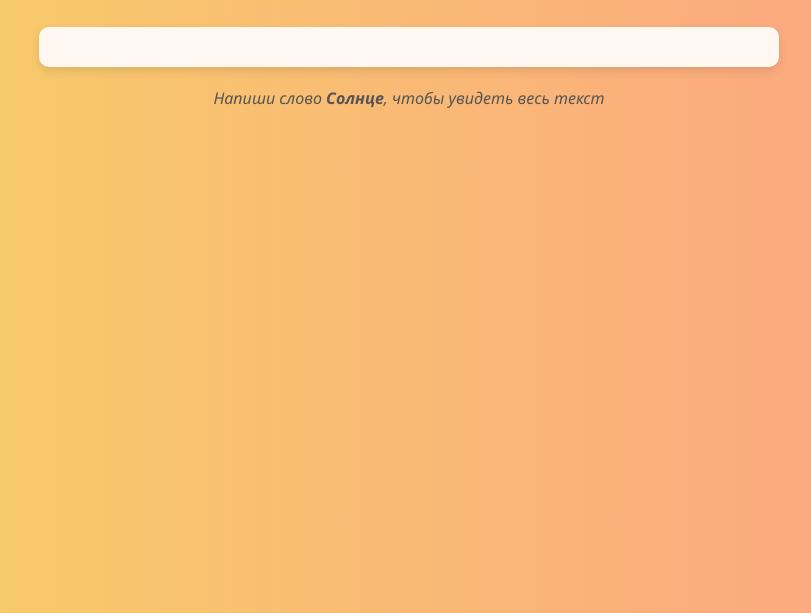
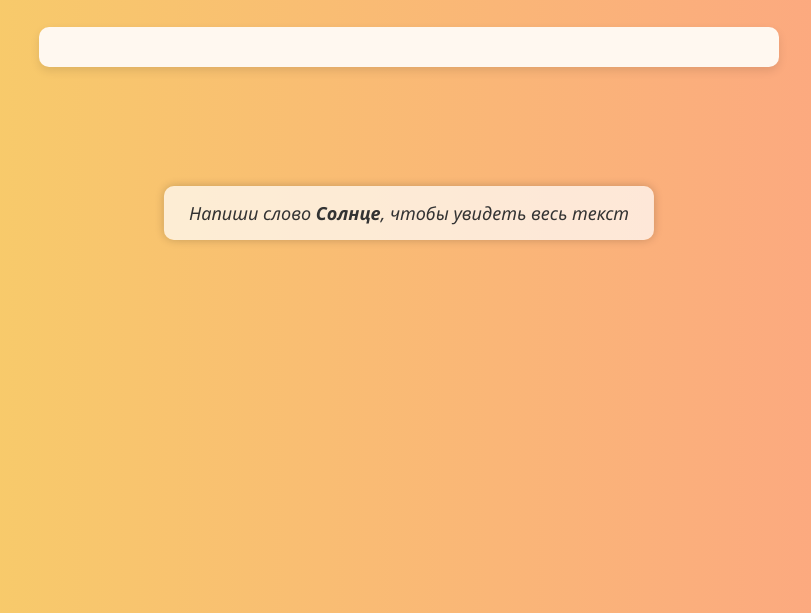
Before and after one commit to anchik52/K.Anuar, a plain HTML site: page index.html in a window 1280 px wide. Shown: the part 187-800 px from the top of the page, without its empty margins (231-1042 px from the left). Drawn offline with Linux system fonts and the light colour scheme.

Commit message:
Update index.html

```diff
--- a/index.html
+++ b/index.html
@@ -11,9 +11,11 @@
       text-align: center;
       padding: 50px;
     }
+
     h1 {
       color: #444;
     }
+
     input[type="text"] {
       padding: 10px;
       font-size: 16px;
@@ -21,6 +23,7 @@
       border-radius: 8px;
       border: 1px solid #ccc;
     }
+
     button {
       padding: 10px 20px;
       font-size: 16px;
@@ -31,9 +34,11 @@
       border-radius: 8px;
       cursor: pointer;
     }
+
     button:hover {
       background-color: #eb5e3d;
     }
+
     .result {
       margin-top: 30px;
       background-color: #fff8f0;
@@ -44,13 +49,23 @@
       margin-right: auto;
       box-shadow: 0 4px 10px rgba(0,0,0,0.1);
     }
+
     .highlight {
       font-weight: bold;
       color: #d9534f;
     }
-    .hint {
-      margin-top: 20px;
-      color: #555;
+
+    .hint-fixed {
+      position: absolute;
+      top: 50%;
+      left: 50%;
+      transform: translate(-50%, -50%);
+      font-size: 18px;
+      color: #333;
+      background-color: rgba(255, 255, 255, 0.7);
+      padding: 15px 25px;
+      border-radius: 10px;
+      box-shadow: 0 0 10px rgba(0,0,0,0.2);
       font-style: italic;
     }
   </style>
@@ -59,8 +74,12 @@
   <h1>Поиск слов в тексте</h1>
   <input type="text" id="searchInput" placeholder="Введите слово..." />
   <button onclick="search()">Поиск</button>
+
   <div class="result" id="result"></div>
-  <div class="hint">Напиши слово <strong>Солнце</strong>, чтобы увидеть весь текст</div>
+
+  <div class="hint-fixed">
+    Напиши слово <strong>Солнце</strong>, чтобы увидеть весь текст
+  </div>
 
   <script type="text/javascript">
     async function search() {
```
